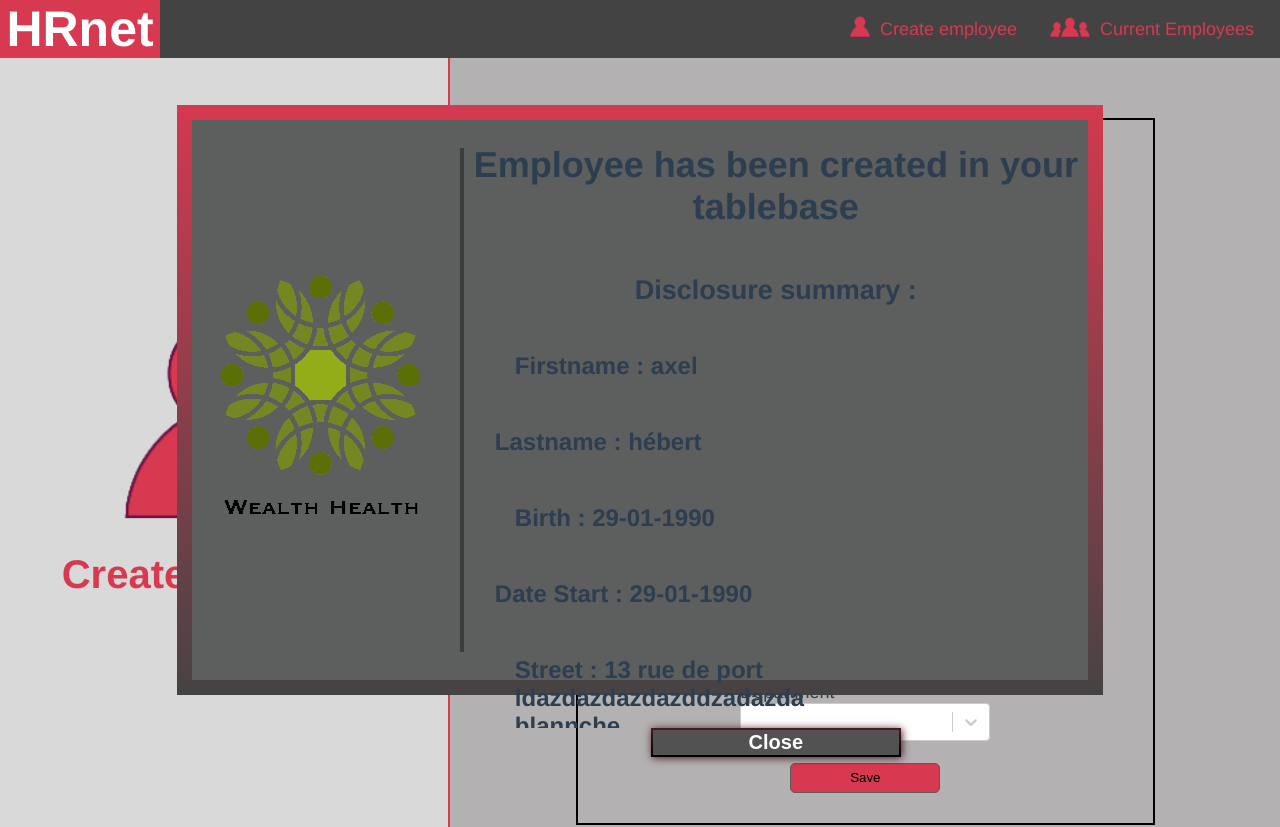
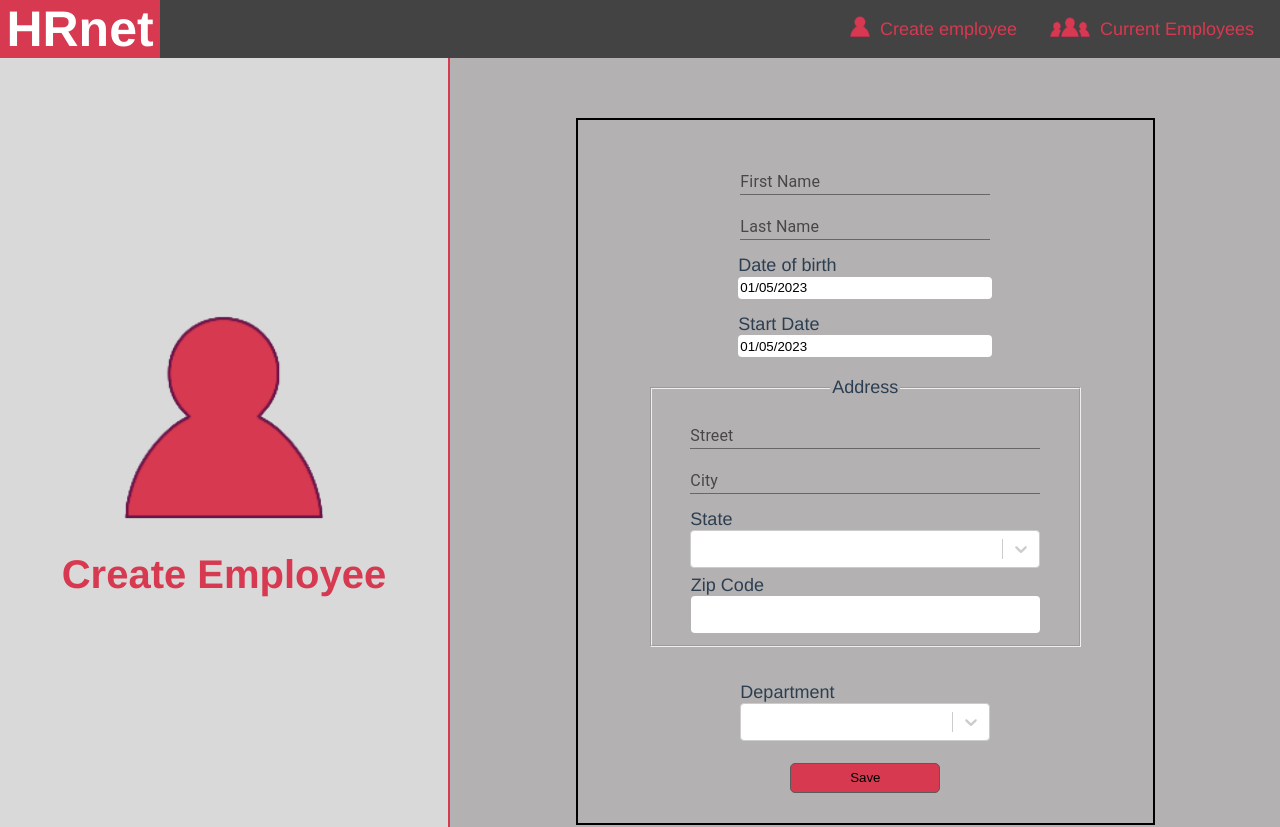
Before and after one commit to zKittyGB/HRnet, a React (Create React App) app: page / in a window 1280 px wide. Shown: the top 827 px of the page. Built offline with nearby package versions, Linux system fonts and the light colour scheme.

Commit message:
add modal npm modul

```diff
--- a/package.json
+++ b/package.json
@@ -11,6 +11,7 @@
     "@testing-library/react": "^13.4.0",
     "@testing-library/user-event": "^13.5.0",
     "immer": "^9.0.17",
+    "modale_form_validate_component": "^0.1.8",
     "prop-types": "^15.8.1",
     "react": "^18.2.0",
     "react-datepicker": "^4.8.0",
--- a/src/components/home/BodyHome.js
+++ b/src/components/home/BodyHome.js
@@ -1,9 +1,11 @@
 import "../../css/home/BodyHome.css";
 import BodyHomeSectionForm from "./bodySectionForm/BodyHomeSectionForm.js";
 import BodySectionPicture from "./bodySectionPicture/BodySectionPicture";
-import ModalFormValidate from "./modalFormValidate/ModalFormValidate";
-import { useSelector } from "react-redux";
+import { ModalFormValidate } from "modale_form_validate_component";
+import { useSelector, useDispatch } from "react-redux";
+
 export default function BodyHome() {
+  const dispatch = useDispatch();
   const firstName = useSelector((state) => state.firstName);
   const lastName = useSelector((state) => state.lastName);
   const birth = useSelector((state) => state.birth);
@@ -25,11 +27,18 @@ export default function BodyHome() {
     zipCode: zipCode,
     department: department,
   };
+  function closeModal() {
+    dispatch({ type: "setCloseModal" });
+  }
   return (
     <div className="home_body">
       <BodySectionPicture />
       <BodyHomeSectionForm />
-      <ModalFormValidate isModalOpen={isModalOpen} userinfo={modalData} />
+      <ModalFormValidate
+        isModalOpen={isModalOpen}
+        userinfo={modalData}
+        closeModal={closeModal}
+      />
     </div>
   );
 }
--- a/src/components/home/modalFormValidate/ModalFormValidate.js
+++ /dev/null
@@ -1,63 +0,0 @@
-import "../../../css/home/ModalFormValidate.css";
-import { useSelector, useDispatch } from "react-redux";
-export default function ModalFormValidate(props) {
-  const dispatch = useDispatch();
-  const formValidate = Object.values(props)[0];
-  const data = {
-    firstName: "axel",
-    lastName: "hébert",
-    birth: "29-01-1990",
-    dateStart: "29-01-1990",
-    street: "13 rue de port ldazdazdazdazddzadazda blannche",
-    city: "Sablé",
-    state: "alabama",
-    zipCode: "16740",
-    department: "sales",
-  };
-  //   const data = Object.values(props)[1];
-  if (formValidate === true) {
-    return (
-      <div className="modal-formValidate">
-        <div className="modal-formValidate-sectionLogo"></div>
-        <div className="modal-formValidate-sectionText">
-          <h1>Employee has been created in your tablebase</h1>
-          <h2>Disclosure summary :</h2>
-          <div className="modal-formValidate-sectionText-summary">
-            <div className="modal-formValidate-sectionText-summary-elementLeft">
-              <p>Firstname : {data.firstName}</p>
-            </div>
-            <div className="modal-formValidate-sectionText-summary-elementRight">
-              <p>Lastname : {data.lastName}</p>
-            </div>
-            <div className="modal-formValidate-sectionText-summary-elementLeft">
-              <p>Birth : {data.birth}</p>
-            </div>
-            <div className="modal-formValidate-sectionText-summary-elementRight">
-              <p>Date Start : {data.dateStart}</p>
-            </div>
-            <div className="modal-formValidate-sectionText-summary-elementLeft">
-              <p>Street : {data.street}</p>
-            </div>
-            <div className="modal-formValidate-sectionText-summary-elementRight">
-              <p>City : {data.city}</p>
-            </div>
-            <div className="modal-formValidate-sectionText-summary-elementLeft">
-              <p>Zip Code : {data.zipCode}</p>
-            </div>
-            <div className="modal-formValidate-sectionText-summary-elementRight">
-              <p>Department : {data.department}</p>
-            </div>
-          </div>
-          <button
-            className="modal-formValidate-closeButton"
-            onClick={(event) => {
-              dispatch({ type: "setCloseModal" });
-            }}
-          >
-            Close
-          </button>
-        </div>
-      </div>
-    );
-  }
-}
--- a/src/css/home/ModalFormValidate.css
+++ /dev/null
@@ -1,69 +0,0 @@
-.modal-formValidate {
-    z-index: 1;
-    position: absolute;
-    background-color: rgb(93, 94, 94);
-    display:flex;
-    align-items: row;
-    align-items: center;
-    width: 70%;
-    height: 70%;
-    top: 50%; left: 50%;
-    transform: translate(-50%, -50%);
-    border-radius: 10px;
-    border-image: linear-gradient(#d73950, #434343) 30;
-    border-width: 15px;
-    border-style: solid;
-}
-
-.modal-formValidate-sectionLogo {
-    opacity: 100%;
-    width: 30%;
-    height:90%;
-    background-image: url("../../assets/logo.png");
-    background-repeat: no-repeat;
-    background-position: center;
-    border-right:4px rgba(36, 36, 36, 0.588) solid;
-}
-
-.modal-formValidate-sectionText {
-    width: 70%;
-    height:100%;
-    display:flex;
-    flex-direction: column;
-    align-items: center;
-}
-
-.modal-formValidate-sectionText-summary {
-    width:90%;
-    min-height:400px;
-    display:flex;
-    flex-direction: row;
-    flex-wrap: wrap;
-    font-size: 24px;
-    font-weight: 600;
-    justify-content: space-between;
-    overflow-y: auto;
-}
-
-.modal-formValidate-sectionText-summary-elementLeft{
-    width:400px;
-    text-align: left;
-    margin-left:20px;
-}
-.modal-formValidate-sectionText-summary-elementRight{
-    width:300px;
-    text-align: left;
-    margin-right:0px;
-}
-.modal-formValidate-closeButton{
-    width:250px;
-    height:40px;
-    background: rgb(82,82,82);
-    border-image: linear-gradient(#4a1820, #000000) 1;
-    border-width: 2px;
-    border-style: solid;
-    font-size: 20px;
-    color:#ffffff;
-    font-weight: bold;
-    box-shadow: 1px 1px 8px  #4a1820;
-}
--- a/src/utils/store.js
+++ b/src/utils/store.js
@@ -5,7 +5,7 @@ const initialState = {
   lastNameValidate: false,
   streetValidate: false,
   cityValidate: false,
-  formValidate: true,
+  formValidate: false,
   firstName: "",
   lastName: "",
   birth: "",
```
Also changed, not shown: 1 other file (tests, documents, lock files or other folders).
